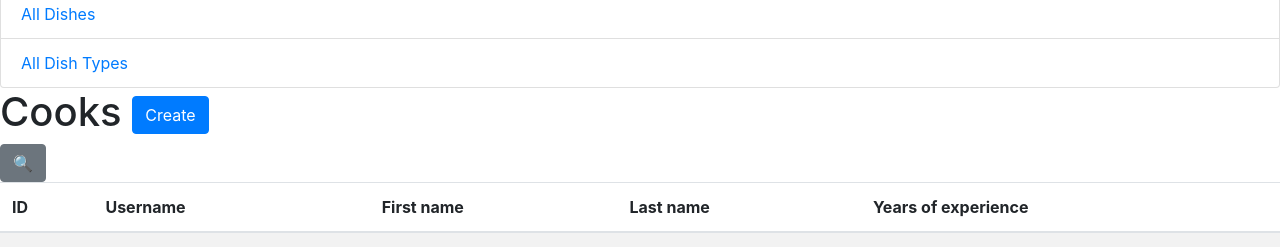
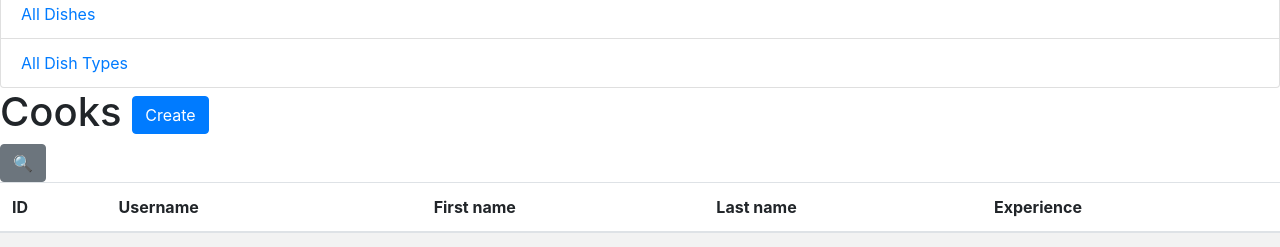
Before and after one commit to yhwh6/restaurant_service, a Django app: page /cooks/ in a window 1280 px wide. Shown: the part 232-479 px from the top of the page. Run offline with Django 4.2, Linux system fonts and the light colour scheme; the visitor is signed in with stand-in values (Sample User, id 1); data comes from the database, SQL or seed files in the repository; some libraries are stand-ins or nearby versions.

Commit message:
Updated cook_detail, list, index & migrations

```diff
--- a/templates/restaurant/cook_list.html
+++ b/templates/restaurant/cook_list.html
@@ -23,7 +23,7 @@
         <th>Username</th>
         <th>First name</th>
         <th>Last name</th>
-        <th>Years of experience</th>
+        <th>Experience</th>
       </tr>
       </thead>
     {% for cook in cook_list %}
@@ -33,7 +33,11 @@
         </a> {% if user == cook %} (Me){% endif %}</td>
         <td>{{ cook.first_name }}</td>
         <td>{{ cook.last_name }}</td>
-        <td>{{ cook.years_of_experience }}</td>
+        {% if cook.years_of_experience %}
+          <td>{{ cook.years_of_experience }} year{{ cook.years_of_experience|pluralize }}</td>
+        {% else %}
+          <td>{{ cook.years_of_experience }}</td>
+        {% endif %}
       </tr>
     {% endfor %}
 
--- a/templates/restaurant/index.html
+++ b/templates/restaurant/index.html
@@ -14,9 +14,8 @@
     <p>You have visited this page
       {{ num_visits }} time{{ num_visits|pluralize }}.
     </p>
-    <img src="https://avatars.dzeninfra.ru/get-zen_doc/1950904/pub_5d7e16ce5eb26840a7faa15f_5d7e1cc943fdc000c3a7dc58/scale_1200.png" width="auto"
+    <img src="https://cdn.icon-icons.com/icons2/1851/PNG/512/fooddome_116536.png" width="auto"
          height="70">
   </div>
 
-
 {% endblock %}
```
Also changed, not shown: templates/restaurant/cook_detail.html (+7 -1 lines), restaurant/migrations/0001_initial.py, restaurant/migrations/0002_rename_drivers_dish_cooks.py (deleted), restaurant/migrations/0003_alter_dish_cooks.py (deleted).
